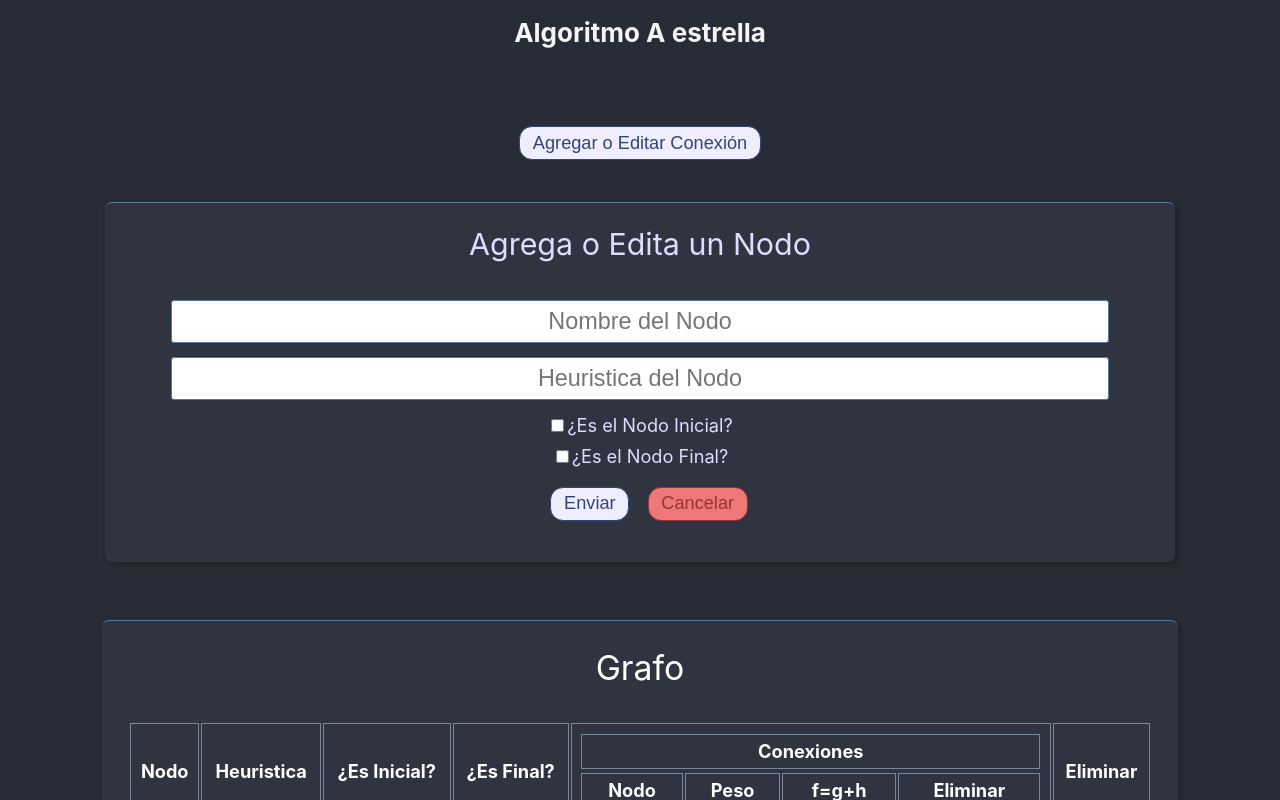
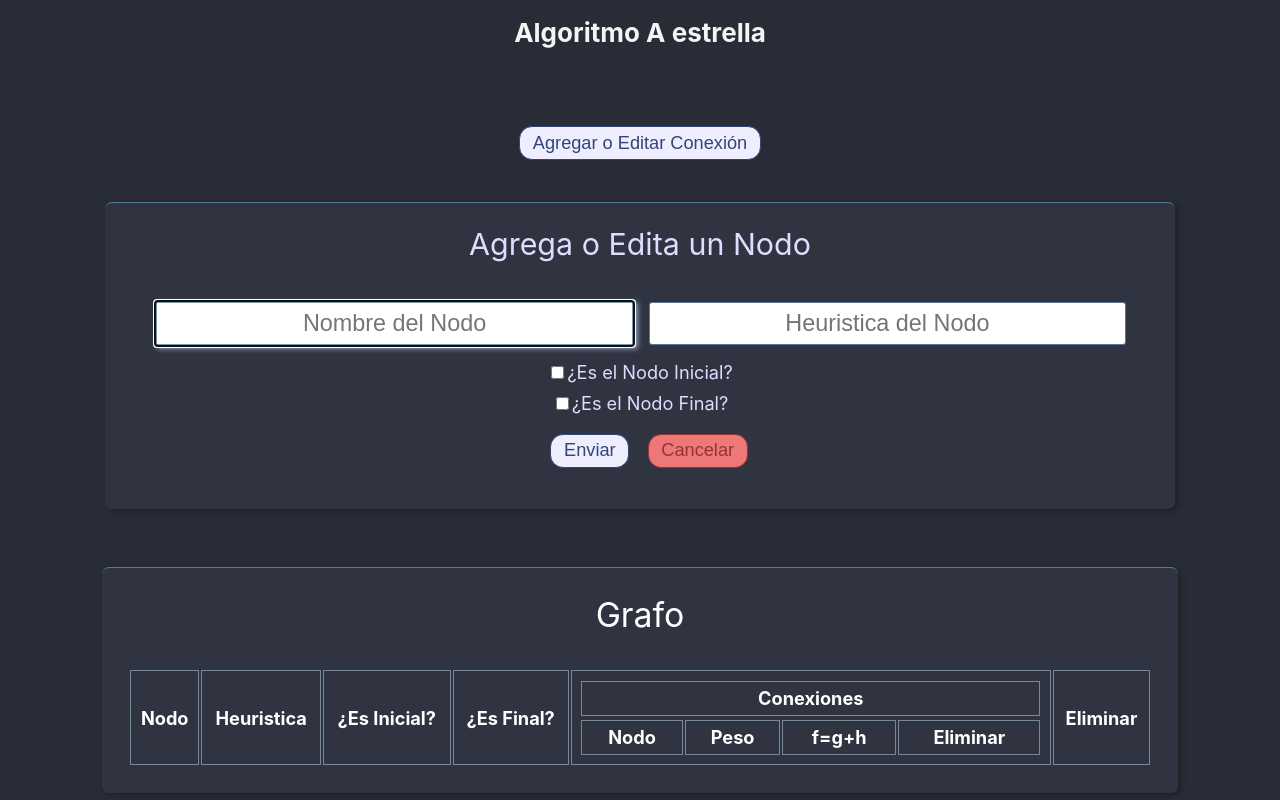
Before and after one commit to FenixAlive/a-estrella, a React (Create React App) app: page / in a window 1280 px wide. Both pictures are taken after a click on the button "Agregar o Editar Nodo". Shown: the top 800 px of the page. Built offline with nearby package versions, Linux system fonts and the light colour scheme.

Commit message:
falta resolver algoritmo estrella y en su caso acomodar formato nodos

```diff
--- a/src/App.css
+++ b/src/App.css
@@ -70,6 +70,7 @@ body {
   box-shadow: 3px 2px 5px rgba(30,30,30,0.75);
   border-radius: 7px;
   width: 80%;
+  min-width: 23em;
 }
 .titulo{
   display: block;
@@ -77,14 +78,29 @@ body {
   font-size: 1.3em;
 }
 input[type="text"]{
+  display: inline-flex;
   margin: .3em;
   padding: .3em;
-  width: 90%;
   text-align: center;
   font-size: .9em;
   border-radius: 3px;
   border: 1px solid #579;
   color: #345;
+}
+input[type="text"]:focus{
+  border: 3px solid #79a;
+  box-shadow: 3px 2px 5px rgba(170,190,230,0.75);
+  margin: calc(.3em-3px);
+}
+.inpNodo{
+  width: 45%;
+  min-width: 15em;
+  max-width: 35em;
+}
+.inpCon{
+  width: 30%;
+  min-width: 15em;
+  max-width: 23em;
 }
 /* checkbox */
 .check{
@@ -162,16 +178,6 @@ td{
 }
 main{
   margin: 0;
-  margin-bottom: 3em;
-}
-.names{
-  margin: auto;
-  margin-bottom: 1em;
-  width: 80%;
-  border-top: 1px solid #579;
-  box-shadow: 3px 2px 5px rgba(30,30,30,0.75);
-  border-radius: 7px;
-  background-color: rgba(70,70,90,0.3);
 }
 .name{
   margin: 0.3em 1em;
--- a/src/App.js
+++ b/src/App.js
@@ -208,8 +208,7 @@ export default class App extends Component {
             posFinal={this.state.posFinal}
             nodos={this.state.nodos}
           />
-        </main>
-        <footer className="names">
+          <footer className="nuevoNodo">
             <div className="title">Sistemas Inteligentes I</div>
             <div className="title">Profesor: Dr. Jorge Daniel Rios Arrañaga</div>
             <div>
@@ -219,6 +218,7 @@ export default class App extends Component {
               <span className="name">Carlos de Jesus Sandoval Ochoa</span>
             </div>
           </footer>
+        </main>
       </div>
     );
   }
--- a/src/NuevaConexion.js
+++ b/src/NuevaConexion.js
@@ -11,13 +11,15 @@ export default class NuevaConexion extends Component {
         peso: ''
       };
     }
-    componentWillMount(){
-      this.setState(()=>{
-        if(this.props.editar)
-        return {nodoUno: this.props.editar.nodoUno,
-                nodoDos: this.props.editar.nodoDos,
-                peso: this.props.editar.peso}
-      })
+    componentDidMount(){
+      if(this.props.mostrar){
+        this.nodoUnoInput.focus();
+      }
+    }
+    componentDidUpdate(){
+      if(this.props.mostrar){
+        this.nodoUnoInput.focus();
+      }
     }
     handleNodoUno = e=>{
       let nombre = e.target.value.toUpperCase();
@@ -73,9 +75,9 @@ export default class NuevaConexion extends Component {
           <div className="nuevoNodo">
             <div className="titulo">Agrega o Edita una Conexión</div>
             <form action="">
-              <input type="text" placeholder="Nombre del Primer Nodo" onChange={this.handleNodoUno} value={this.state.nodoUno}/>
-              <input type="text" placeholder="Nombre del Segundo Nodo" onChange={this.handleNodoDos} value={this.state.nodoDos}/>
-              <input type="text" placeholder="Peso de la Conexión" onChange={this.handlePeso} value={this.state.peso}/>
+              <input className="inpCon" ref={(inp)=>{this.nodoUnoInput = inp;}} type="text" placeholder="Nombre del Primer Nodo" onChange={this.handleNodoUno} value={this.state.nodoUno}/>
+              <input className="inpCon" type="text" placeholder="Nombre del Segundo Nodo" onChange={this.handleNodoDos} value={this.state.nodoDos}/>
+              <input className="inpCon" type="text" placeholder="Peso de la Conexión" onChange={this.handlePeso} value={this.state.peso}/>
               <div id="errorConex2" className="error ocultar"></div>
               <div className="botones">
                 <button className="btn" onClick={this.datosForm}>Enviar</button>
--- a/src/NuevoNodo.js
+++ b/src/NuevoNodo.js
@@ -20,7 +20,11 @@ export default class NuevoNodo extends Component {
     })
   }
   componentDidMount(){
-    console.log(this.nombreInput);
+    if(this.props.mostrar){
+      this.nombreInput.focus();
+    }
+  }
+  componentDidUpdate(){
     if(this.props.mostrar){
       this.nombreInput.focus();
     }
@@ -125,8 +129,8 @@ export default class NuevoNodo extends Component {
         <div className="nuevoNodo">
           <div className="titulo">Agrega o Edita un Nodo</div>
           <form action="">
-            <input ref={(inp)=>{this.nombreInput = inp;}} type="text" placeholder="Nombre del Nodo" onChange={this.handleNombre} value={this.state.nombre} required/>
-            <input type="text" placeholder="Heuristica del Nodo" onChange={this.handleHeuristica} value={this.state.heuristica}/>
+            <input className="inpNodo" ref={(inp)=>{this.nombreInput = inp;}} type="text" placeholder="Nombre del Nodo" onChange={this.handleNombre} value={this.state.nombre} required/>
+            <input className="inpNodo" type="text" placeholder="Heuristica del Nodo" onChange={this.handleHeuristica} value={this.state.heuristica}/>
             {checkIni}
             {checkFin}
 
--- a/src/Resultado.js
+++ b/src/Resultado.js
@@ -7,10 +7,13 @@ export default class Resultado extends Component {
     super(props);
 
     this.state = {
+      resultado:{nodos:[],
+                 costo: 0}
     };
   }
   error=()=>{
     var divError = document.getElementById("errorRes");
+    var divRes = document.getElementById("resultado");
     divError.innerHTML = '';
     var val = 1;
     if(!this.props.hayInicial){
@@ -23,8 +26,10 @@ export default class Resultado extends Component {
     }
     if(!val){
       divError.classList.remove("ocultar");
+      divRes.classList.add("ocultar")
     }else {
       divError.classList.add("ocultar");
+      divRes.classList.remove("ocultar")
       this.aEstrella();
     }
   }
@@ -44,13 +49,22 @@ export default class Resultado extends Component {
   var posInicial = this.props.posInicial;
   var posFinal = this.props.posFinal;
   var posActual = posInicial;
+  listaCerrada.push(posActual);
+  console.log(listaCerrada);
+  Object.keys(nodos[listaCerrada[0]]['conexiones']).map(key =>
+    listaAbierta.push(key)
+  )
+
+  posActual = listaAbierta.shift();
   }
   render() {
     return (
       <div className="res">
         <div className="title">Resultado:</div>
         <div id="errorRes" className="error ocultar"></div>
-        <div className="contRes">Hola {this.state.count}</div>
+        <div id="resultado" className="contRes">
+          resultado
+        </div>
       </div>
     );
   }
```
Lines whose indentation alone changed are shown as unchanged.
